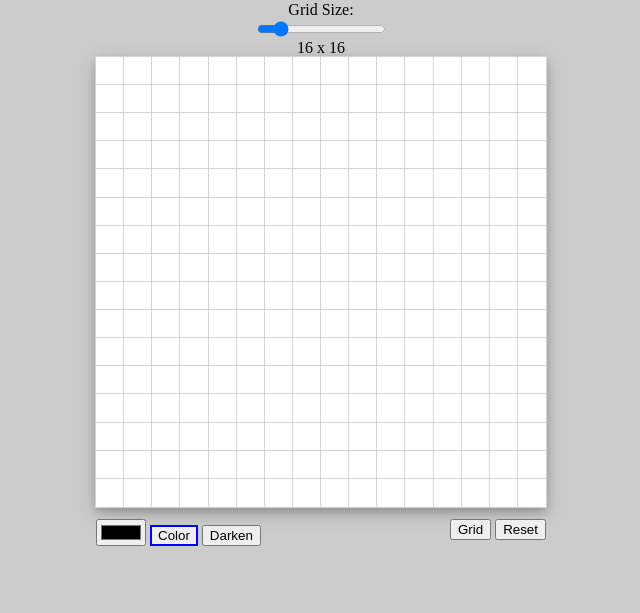
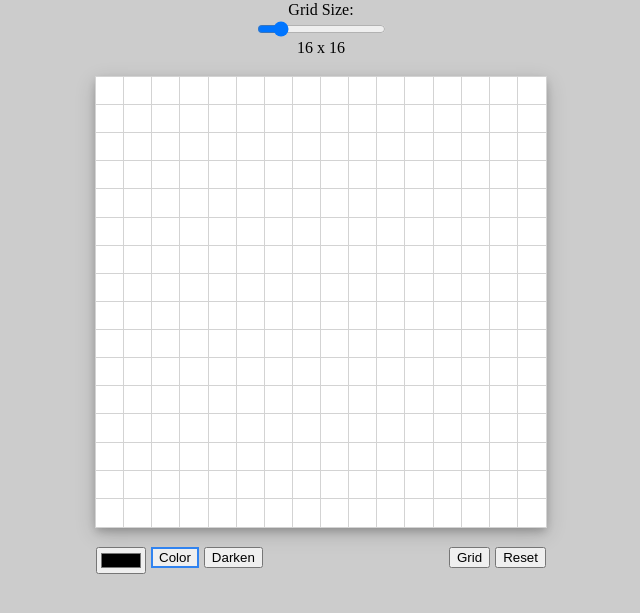
Before and after one commit to babacaca123/etch-a-sketch, a plain HTML site: page index.html in a window 1280 px wide. Shown: the part 87-700 px from the top of the page, without its empty margins (319-959 px from the left). Drawn offline with Linux system fonts and the light colour scheme.

Commit message:
finalize css and clean code

```diff
--- a/styles.css
+++ b/styles.css
@@ -14,28 +14,32 @@ body{
     flex-wrap: wrap;
     width: 450px;
     height: 450px;
-    /* border: rgb(0, 0, 0);
-
-    border-width: 1px;
-    border-style: solid; */
     background-color: white;
     box-shadow: 0 4px 8px 0 rgba(0, 0, 0, 0.2), 0 6px 20px 0 rgba(0, 0, 0, 0.19);
 }
 
 .selected {
 
-    border: 2px solid blue;
+    border: 2px rgb(48, 131, 240) solid;
 }
 .header {
     display: flex;
     justify-content: center;
     align-items: center;
     flex-direction: column;
+    margin-bottom: 20px;
 }
 
 .footer {
     display: flex;
     justify-content: space-between;
-    margin-top: 12px;
+    margin-top: 20px;
     margin-bottom: 24px;
+
 }
+.footer-one, .footer-two {
+    display: flex;
+    gap: 5px;
+    align-items: start;
+
+}
```
Also changed, not shown: eas-script.js (+0 -7 lines).
